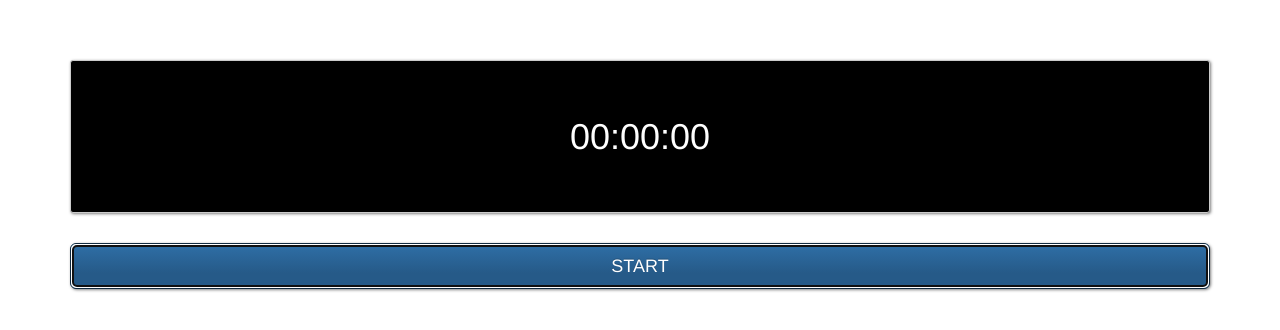
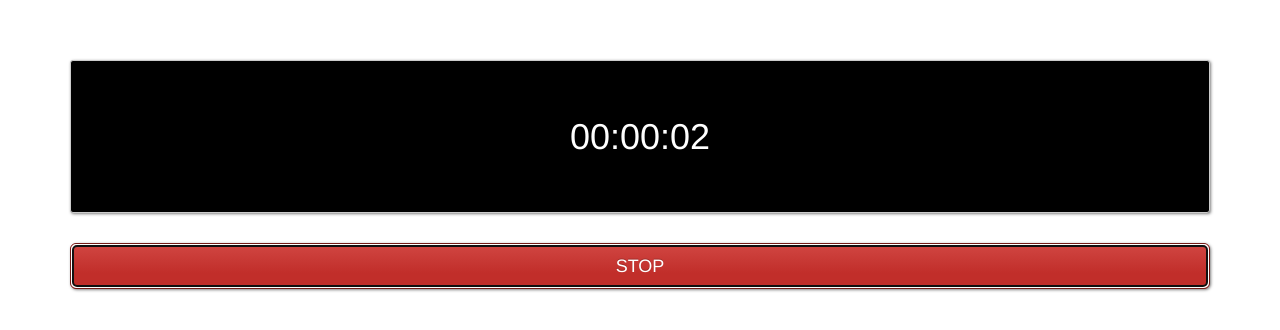
Before and after one commit to MayumiT/bootjava-timer, a plain HTML site: page index.html in a window 1280 px wide. Both pictures are taken after a click on the button "START". Drawn offline with nearby package versions, Linux system fonts and the light colour scheme.

Commit message:
add: script  timer stat_stop

```diff
--- a/index.html
+++ b/index.html
@@ -18,10 +18,60 @@
       <p id="timer">00:00:00</p>
 
       <div>
-        <button id="start_stop" class="btn btn-lg btn-primary">
-          START
-        </button>
+        <button id="start_stop" class="btn btn-lg btn-primary">START</button>
       </div>
     </div>
+
+    <script>
+      var start;
+      var timer_id;
+
+      document.getElementById('start_stop').addEventListener('click', function(){
+        if(this.innerHTML === 'START'){
+          start = new Date();
+
+          timer_id = setInterval(goTimer, 10);
+
+          //STOPボタンにする
+          this.innerHTML = 'STOP';
+          this.classList.remove('btn-primary');
+          this.classList.add('btn-danger');
+        }else{
+          clearInterval(timer_id);
+
+          //STARTボタンに戻す
+          this.innerHTML = 'START';
+          this.classList.remove('btn-danger');
+          this.classList.add('btn-primary');
+        }
+      });
+
+      var addZero = function(value){
+        if(value < 10){
+          value = '0' + value;
+        }
+        return value;
+      }
+
+
+      var goTimer = function(){
+        var now = new Date();
+
+        var milli = now.getTime() - start.getTime();
+        var seconds = Math.floor(milli / 1000);
+        var minutes = Math.floor(seconds / 60);
+        var hours = Math.floor(minutes / 60);
+
+        seconds = seconds - minutes * 60;
+        minutes = minutes - hours * 60;
+
+        hours = addZero(hours);
+        minutes = addZero(minutes);
+        seconds = addZero(seconds);
+
+        document.getElementById('timer').innerHTML = hours + ':' + minutes + ':' + seconds;
+      }
+    </script>
+
   </body>
 </html>
```
